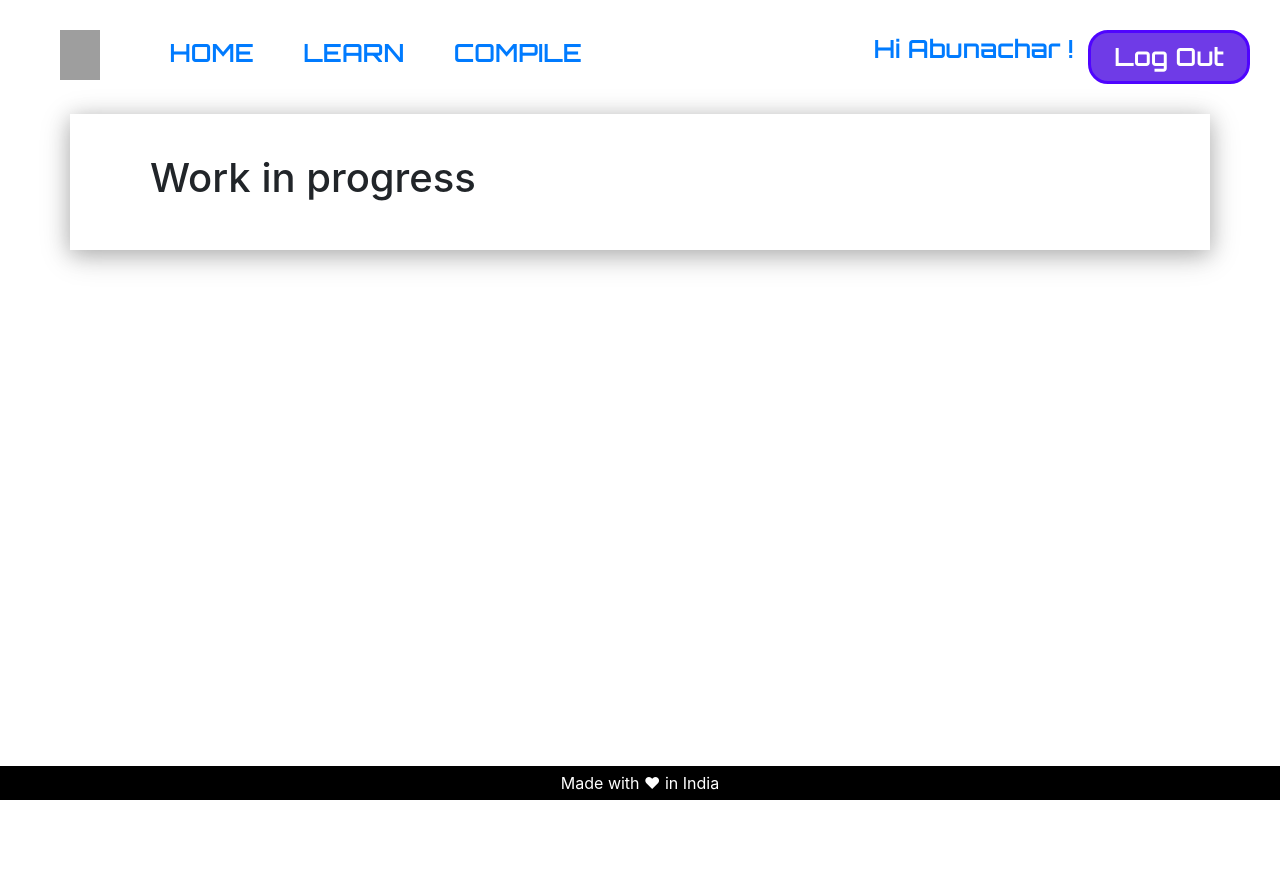
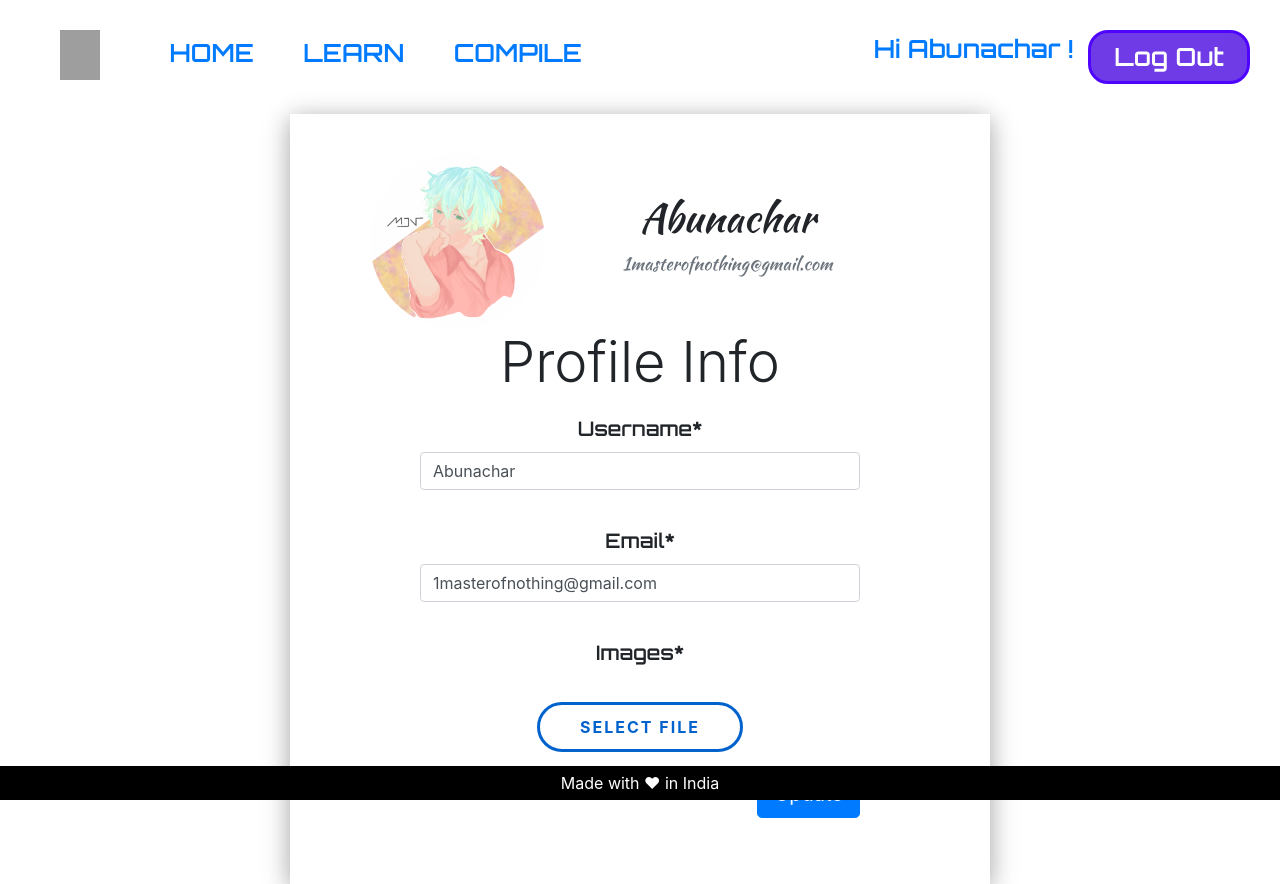
Before and after one commit to knight-byte/Online-Python-Interpreter, a Django app: page /profile/ in a window 1280 px wide. Before the commit the page ends 800 px from the top, so only its background shows below. Run offline with Django 3.2, Linux system fonts and the light colour scheme; a user stored in the database is signed in; data comes from the database, SQL or seed files in the repository; some libraries are stand-ins or nearby versions; grey boxes are pictures that could not be loaded.

Commit message:
profile page and removed extra text

```diff
--- a/templates/Signup.html
+++ b/templates/Signup.html
@@ -12,7 +12,7 @@
     <div class="form-container col-6">
       <form method="POST">
         {% csrf_token %}
-        <h1 class="display-4">Register</h1>
+        <h1 class="display-4 headreg">Register</h1>
         {{ form|crispy }}
         <div class="form-group">
           <button type="submit" class="btn btn-lg btn-primary">Signup</button>
--- a/templates/base.html
+++ b/templates/base.html
@@ -62,10 +62,12 @@
 		<div> Made with ❤ in India</div>
 	</div>
 	<script src="{% static 'js/homeSlide.js' %}"></script>
+	<script src="{% static 'js/UploadImageText.js' %}"></script>
+
 	<script src="https://code.jquery.com/jquery-3.2.1.slim.min.js" integrity="sha384-KJ3o2DKtIkvYIK3UENzmM7KCkRr/rE9/Qpg6aAZGJwFDMVNA/GpGFF93hXpG5KkN" crossorigin="anonymous"></script>
 	<script src="https://cdnjs.cloudflare.com/ajax/libs/popper.js/1.12.9/umd/popper.min.js" integrity="sha384-ApNbgh9B+Y1QKtv3Rn7W3mgPxhU9K/ScQsAP7hUibX39j7fakFPskvXusvfa0b4Q" crossorigin="anonymous"></script>
 	<script src="https://maxcdn.bootstrapcdn.com/bootstrap/4.0.0/js/bootstrap.min.js" integrity="sha384-JZR6Spejh4U02d8jOt6vLEHfe/JQGiRRSQQxSfFWpi1MquVdAyjUar5+76PVCmYl" crossorigin="anonymous"></script>
-
+	{% block javascript %}{% endblock javascript %}
 </body>
 
 </html>
--- a/templates/profile.html
+++ b/templates/profile.html
@@ -2,16 +2,40 @@
 {% load static %}
 {% load crispy_forms_tags %}
 {% block headcontent %}
-<link href="{% static 'css/register.css' %}" rel="stylesheet" />
+<link href="{% static 'css/profile.css' %}" rel="stylesheet" />
 <link href="https://fonts.googleapis.com/css2?family=Montserrat&display=swap" rel="stylesheet" />
+<link href="https://fonts.googleapis.com/css2?family=Kaushan+Script&display=swap" rel="stylesheet">
 {% endblock headcontent %}
 {% block content %}
-<div class="container">
-  <div class="row shad">
-    <!-- <h1>{{ user.username }}</h1> -->
-    <h1>Work in progress</h1>
+<div class="container shad">
+  <!-- <div class="shad"> -->
+  <!-- <h1>{{ user.username }}</h1> -->
+  <div class="content-section">
+    <div class="media">
+      <img alt="profile" class="r-circle" src="{{ user.profile.images.url }}">
+
+
+      <div class="media-body userdet">
+        <h2 class="account-heading">{{ user.username }}</h2>
+        <p class="text-secondary">{{ user.email }}</p>
+      </div>
+    </div>
+    <form method="POST" enctype="multipart/form-data">
+      {% csrf_token %}
+      <h1 class="display-4">Profile Info</h1>
+      {{ u_form|crispy }}
+      {{ p_form|crispy }}
+
+      <input type="file" name="images" accept="image/*" class="clearablefileinput form-control-file " id="id_images" hidden>
+      <label for="id_images" id="selector" class="inpLabel">Select File</label>
+      <!-- <input type="file" name="images" accept="image/*" class="clearablefileinput form-control-file" id="id_images"> -->
+      <div class="form-group" align=right>
+        <button type="submit" class="btn btn-lg btn-primary">Update</button>
+      </div>
+    </form>
+    <!-- </div> -->
   </div>
-
 </div>
+<!-- <script src="{% static 'js/UploadImageText.js' %}"></script> -->
 
 {% endblock content %}
```
